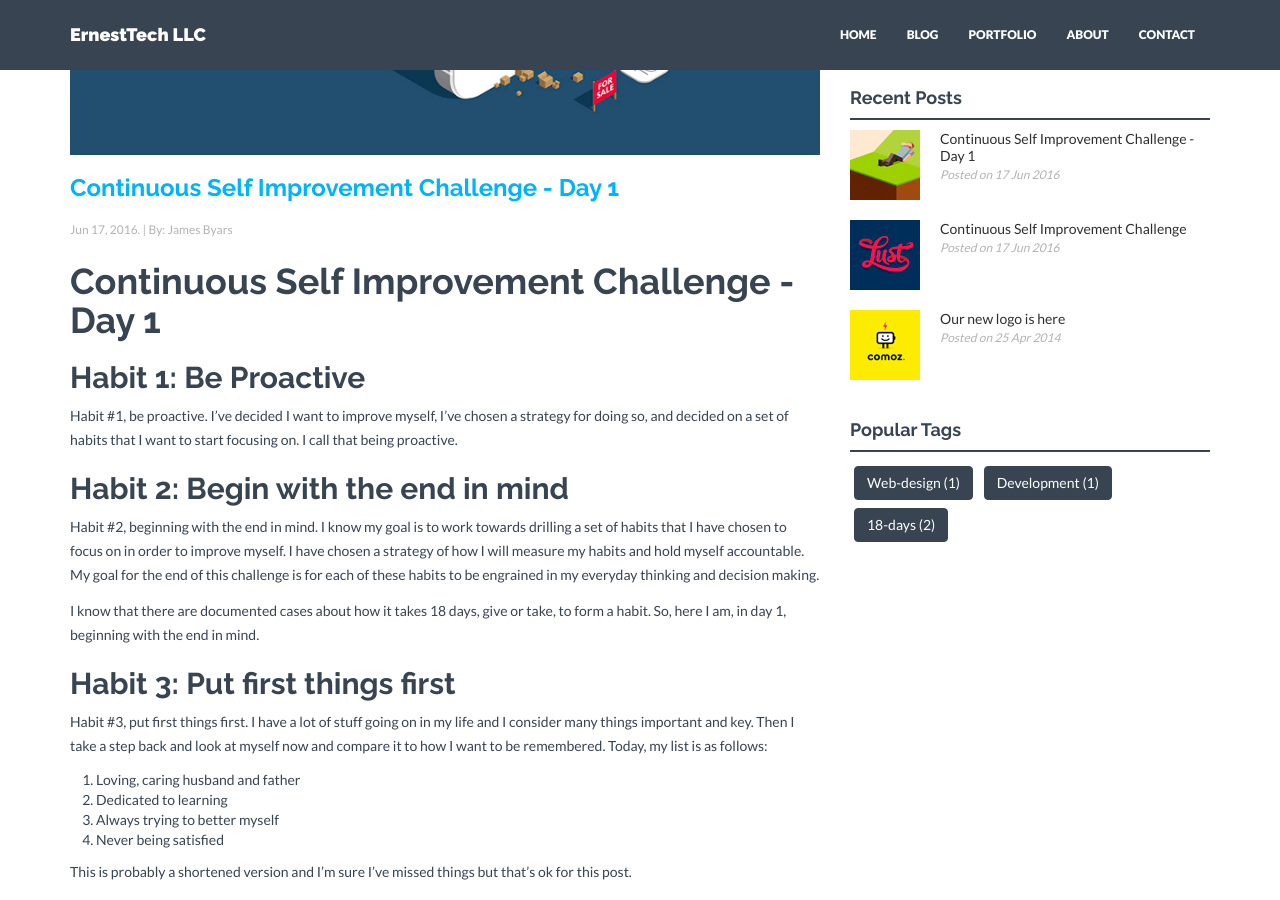
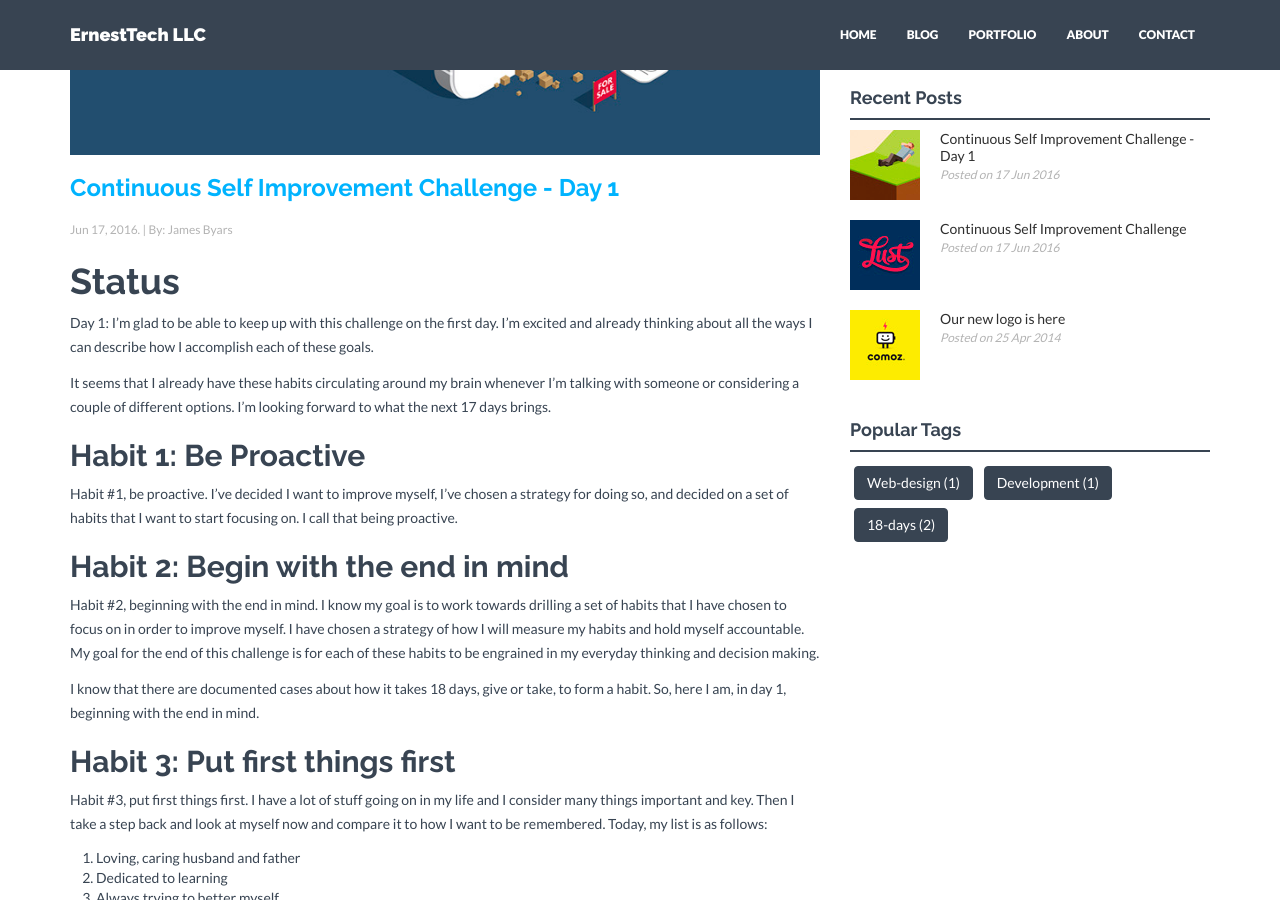
Before and after one commit to ErnestTech/ernesttech.github.io, a Jekyll site: the page built from _posts/blog/2016-06-17-day-one.markdown, in a window 1280 px wide and 900 px high, scrolled down 454 px. Built offline with Jekyll 4.4.1, drawn with Linux system fonts in a browser that asks for light colours; nearby versions of some CDN libraries.

Commit message:
Added a Status blurb

```diff
--- a/_posts/blog/2016-06-17-day-one.markdown
+++ b/_posts/blog/2016-06-17-day-one.markdown
@@ -10,7 +10,11 @@ img: post01.jpg
 thumb: thumb01.jpg
 ---
 
-# Continuous Self Improvement Challenge - Day 1
+# Status
+
+Day 1: I'm glad to be able to keep up with this challenge on the first day.  I'm excited and already thinking about all the ways I can describe how I accomplish each of these goals.
+
+It seems that I already have these habits circulating around my brain whenever I'm talking with someone or considering a couple of different options.  I'm looking forward to what the next 17 days brings.
 
 ## Habit 1: Be Proactive
 
```
